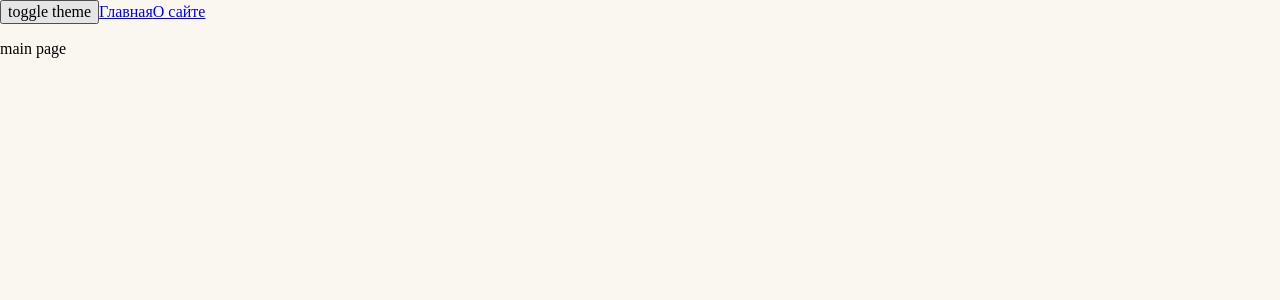
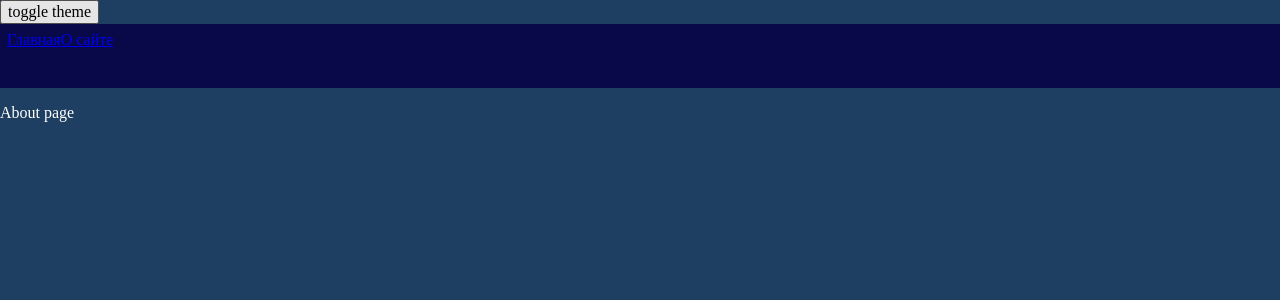
Before and after one commit to Igor-Chernov55/fsd_practice, a React (Vite) app: page /about in a window 1280 px wide. Shown: the top 300 px of the page. Built offline with nearby package versions, Linux system fonts and the light colour scheme.

Commit message:
decomposition routing, fixed toggel theme

```diff
--- a/src/app/App.tsx
+++ b/src/app/App.tsx
@@ -1,13 +1,11 @@
-import {Link, Route, Routes} from "react-router-dom";
-
-import {Suspense} from "react";
 import {MainContainer} from "./styles/variables/components.ts";
 import {ThemeProvider} from "styled-components";
 
+
+import {themes} from "./styles/themes/themes.styled.tsx";
 import {useTheme} from "../shared/lib/useTheme";
-import {themes} from "./styles/themes/themes.styled.tsx";
-import {MainPage} from "../pages/MainPage";
-import {AboutPage} from "../pages/AboutPage";
+import {AppRouter} from "./providers/router";
+import {Navbar} from "../widgets/Navbar";
 
 export enum Theme {
     LIGHT = "light",
@@ -17,21 +15,25 @@ export enum Theme {
 function App() {
     const {toggleTheme} = useTheme()
 
+    // useEffect(() => {
+    //     if (window.matchMedia("(prefers-color-scheme: dark)").matches) {
+    //         localStorage.setItem('theme', Theme.LIGHT)
+    //     }
+    //     if (!window.matchMedia("(prefers-color-scheme: dark)").matches) {
+    //         localStorage.setItem('theme', Theme.DARK)
+    //     }
+    //
+    // },[])
+
+    console.log(window.matchMedia("(prefers-color-scheme: dark)"))
     return (
         <ThemeProvider theme={ localStorage.getItem('theme') === Theme.LIGHT ? themes.light : themes.dark}>
         <MainContainer>
             <button onClick={toggleTheme}>
                 toggle theme
             </button>
-            <Link to={'/'}>Главная</Link>
-            <Link to={'/about'}>О сайте</Link>
-
-            <Suspense fallback={<p>...Loading</p>}>
-                <Routes>
-                    <Route path={'/about'} element={<MainPage />}/>
-                    <Route path={'/'} element={<AboutPage />}/>
-                </Routes>
-            </Suspense>
+            <Navbar />
+            <AppRouter />
         </MainContainer>
         </ThemeProvider>
     )
--- /dev/null
+++ b/src/app/providers/router/index.ts
@@ -0,0 +1 @@
+export { AppRouter } from './ui/AppRouter'
--- /dev/null
+++ b/src/app/providers/router/ui/AppRouter.tsx
@@ -0,0 +1,19 @@
+import {Suspense} from "react";
+import {Route, Routes} from "react-router-dom";
+import {routeConfig} from "../../../../shared/config/routeConfig/routeConfig.tsx";
+
+export const AppRouter = () => {
+    return (
+        <Suspense fallback={<p>...Loading</p>}>
+            <Routes>
+                {Object.values(routeConfig).map(({path, element}, key) => (
+                     <Route key={key} path={path} element={
+                         <Suspense fallback={<p>...Loading</p>}>
+                             {element}
+                        </Suspense>
+                     } />
+                ))}
+            </Routes>
+        </Suspense>
+    );
+};
--- a/src/app/styles/themes/themes.styled.tsx
+++ b/src/app/styles/themes/themes.styled.tsx
@@ -1,11 +1,14 @@
 
 export const themes = {
     light: {
-        body: '#1E3E62',
-        color: '#fff'
+        body: '#d9d3d3',
+        color: '#000',
+
+        backgroundColor: '#e8e8ea'
     },
     dark: {
-        body: '#FAF7F0',
-        color: '#000'
+        body: '#1E3E62',
+        color: '#fff',
+        backgroundColor: '#090949'
     }
 }
--- a/src/app/styles/variables/components.ts
+++ b/src/app/styles/variables/components.ts
@@ -22,4 +22,5 @@ export const MainContainer = styled('div')`
     background-color: ${props => props.theme.body};
     padding: 0;
     height: 100vh;
+    overflow: hidden;
 `
--- /dev/null
+++ b/src/shared/config/routeConfig/routeConfig.tsx
@@ -0,0 +1,24 @@
+import {RouteProps} from "react-router-dom";
+import MainPage from "../../../pages/MainPage/ui/MainPage.tsx";
+import {AboutPage} from "../../../pages/AboutPage";
+
+export enum AppRoutes {
+    MAIN = 'main',
+    ABOUT = 'about'
+}
+
+export const RoutePath: Record<AppRoutes, string> = {
+    [AppRoutes.MAIN]: 'main',
+    [AppRoutes.ABOUT]: 'about',
+}
+
+export const routeConfig: Record<AppRoutes, RouteProps> = {
+    [AppRoutes.MAIN]: {
+        path: RoutePath.main,
+        element: <MainPage />
+    },
+    [AppRoutes.ABOUT]: {
+        path: RoutePath.about,
+        element: <AboutPage />
+    }
+}
--- a/src/shared/lib/useTheme/useTheme.ts
+++ b/src/shared/lib/useTheme/useTheme.ts
@@ -1,7 +1,7 @@
 import {Theme} from "../../../app/App.tsx";
 import {useState} from "react";
 
-const defaultTheme = localStorage.getItem('theme') as Theme.LIGHT
+const defaultTheme = localStorage.getItem('theme') as Theme || Theme.LIGHT
 
 export const useTheme = () => {
     const [theme, setTheme] = useState<Theme>(defaultTheme);
--- /dev/null
+++ b/src/widgets/Navbar/index.ts
@@ -0,0 +1 @@
+export {Navbar} from './ui/Navbar.tsx'
--- /dev/null
+++ b/src/widgets/Navbar/ui/NavBar.styled.ts
@@ -0,0 +1,8 @@
+import styled from "styled-components";
+
+export const BlockNavbar = styled('div')`
+    width: 100%;
+    height: 50px;
+    background-color: ${props => props.theme.backgroundColor};
+    padding: 7px;
+`
--- /dev/null
+++ b/src/widgets/Navbar/ui/Navbar.tsx
@@ -0,0 +1,11 @@
+import {Link} from "react-router-dom";
+import {BlockNavbar} from "./NavBar.styled";
+
+export const Navbar = () => {
+    return (
+        <BlockNavbar>
+            <Link to={'/main'}>Главная</Link>
+            <Link to={'/about'}>О сайте</Link>
+        </BlockNavbar>
+    );
+};
--- a/tsconfig.json
+++ b/tsconfig.json
@@ -4,4 +4,9 @@
     { "path": "./tsconfig.app.json" },
     { "path": "./tsconfig.node.json" }
   ],
+  "baseUrl": "./src",
+  "paths": {
+    "@/*": ["*"]
+
+  }
 }
--- a/vite.config.ts
+++ b/vite.config.ts
@@ -10,7 +10,7 @@ export default defineConfig({
   },
   resolve: {
     alias: {
-      src: '/src'
+      'src': '/src',
     }
   }
 })
```
